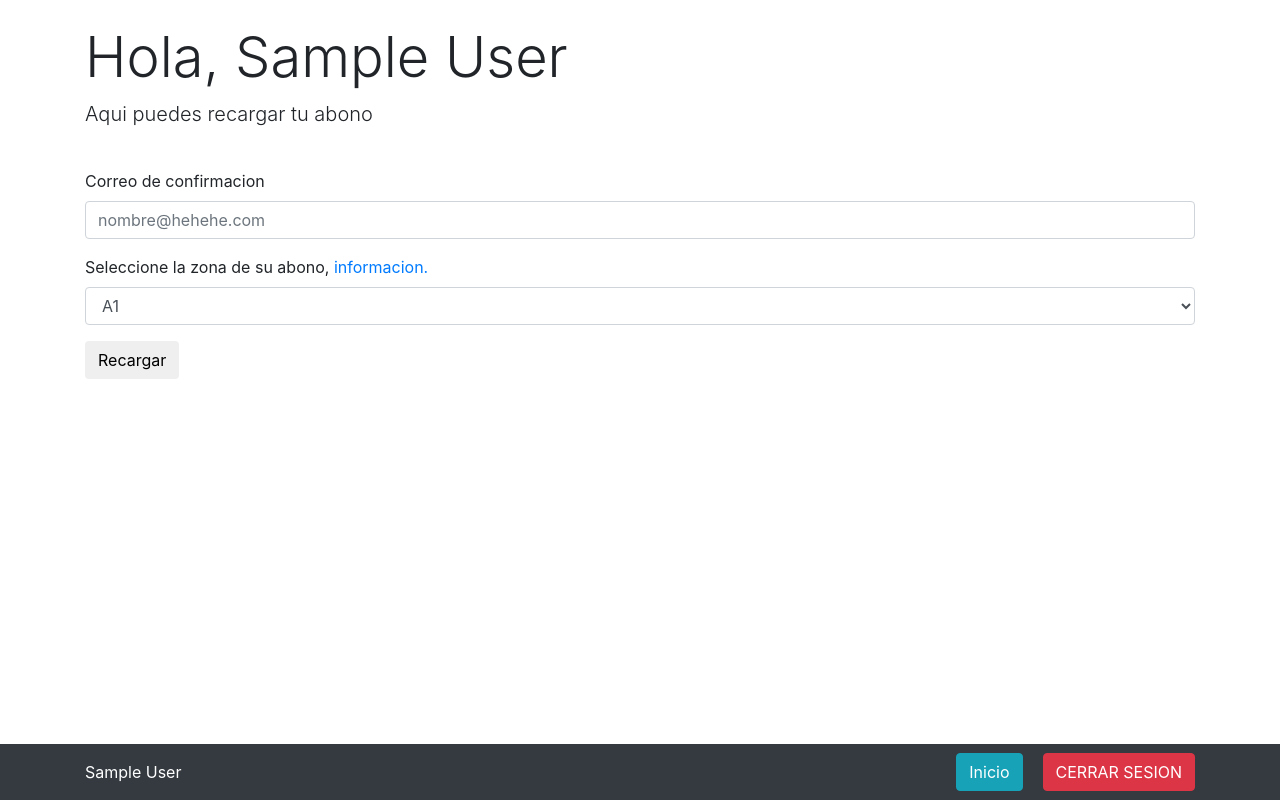
After one commit to mvmisha/TTP, a PHP site: page /control/abono.php in a window 1280 px wide. The commit adds this page. Run offline with PHP 8.4, Linux system fonts and the light colour scheme; the visitor is signed in with stand-in values (Sample User, id 1); some libraries are stand-ins or nearby versions.

Commit message:
panel de control ++
avance en el panel de control, funcionalidades a medias.

```diff
--- /dev/null
+++ b/control/abono.php
@@ -0,0 +1,60 @@
+<?php
+session_start();
+?>
+<html lang="es">
+
+<head>
+    <title>TTP CONTROL - Abono</title>
+    <meta charset="utf-8">
+    <meta name="viewport" content="width=device-width, initial-scale=1">
+    <link rel="stylesheet" href="https://maxcdn.bootstrapcdn.com/bootstrap/4.0.0/css/bootstrap.min.css">
+    <script src="https://ajax.googleapis.com/ajax/libs/jquery/3.3.1/jquery.min.js"></script>
+    <script src="https://cdnjs.cloudflare.com/ajax/libs/popper.js/1.12.9/umd/popper.min.js"></script>
+    <script src="https://maxcdn.bootstrapcdn.com/bootstrap/4.0.0/js/bootstrap.min.js"></script>
+</head>
+
+<body><br>
+    <div class="container">
+        <h1 class="display-4">Hola,
+            <?php echo $_SESSION["nombre"];?>
+        </h1>
+        <p class="lead">Aqui puedes recargar tu abono</p>
+    </div><br>
+    <div class="container">
+
+        <form action="recargar.php" method="post">
+            <div class="form-group">
+                <label>Correo de confirmacion</label>
+                <input type="email" class="form-control" id="confirmCorreo" placeholder="nombre@hehehe.com">
+            </div>
+            <div class="form-group">
+                <label>Seleccione la zona de su abono, <a target="_blank" href="../index.html">informacion.</a></label>
+                <select class="form-control" id="selectZona">
+                  <option>A1</option>
+                  <option>B1</option>
+                  <option>B2</option>
+                  <option>B3</option>
+                  <option>C1</option>
+                  <option>C2</option>
+                  <option>E1</option>
+                  <option>E2</option>
+                </select>
+            </div>
+            <div class="form-group">
+                <button type="submit" class="btn btn-default">Recargar</button>
+            </div>
+
+        </form>
+    </div>
+    <div class="navbar navbar-expand-sm bg-dark navbar-dark navbar-fixed-bottom" style="position:fixed;bottom:0;width: 100%">
+        <div class="container">
+            <a class="navbar-text pull-left" style="color: white">
+                <?php echo $_SESSION["nombreCompleto"];?>
+            </a>
+            <a href="index.php" class="navbar-btn btn-info btn" style="margin-left:68%;">Inicio</a>
+            <a href="logout.php" class="navbar-btn btn-danger btn">CERRAR SESION</a>
+        </div>
+    </div>
+</body>
+
+</html>
```
Also changed, not shown: control/index.php (renamed from control/index.html, +18 -16 lines), iniciar.php (+4 -3 lines), control/recargar.php (added).
